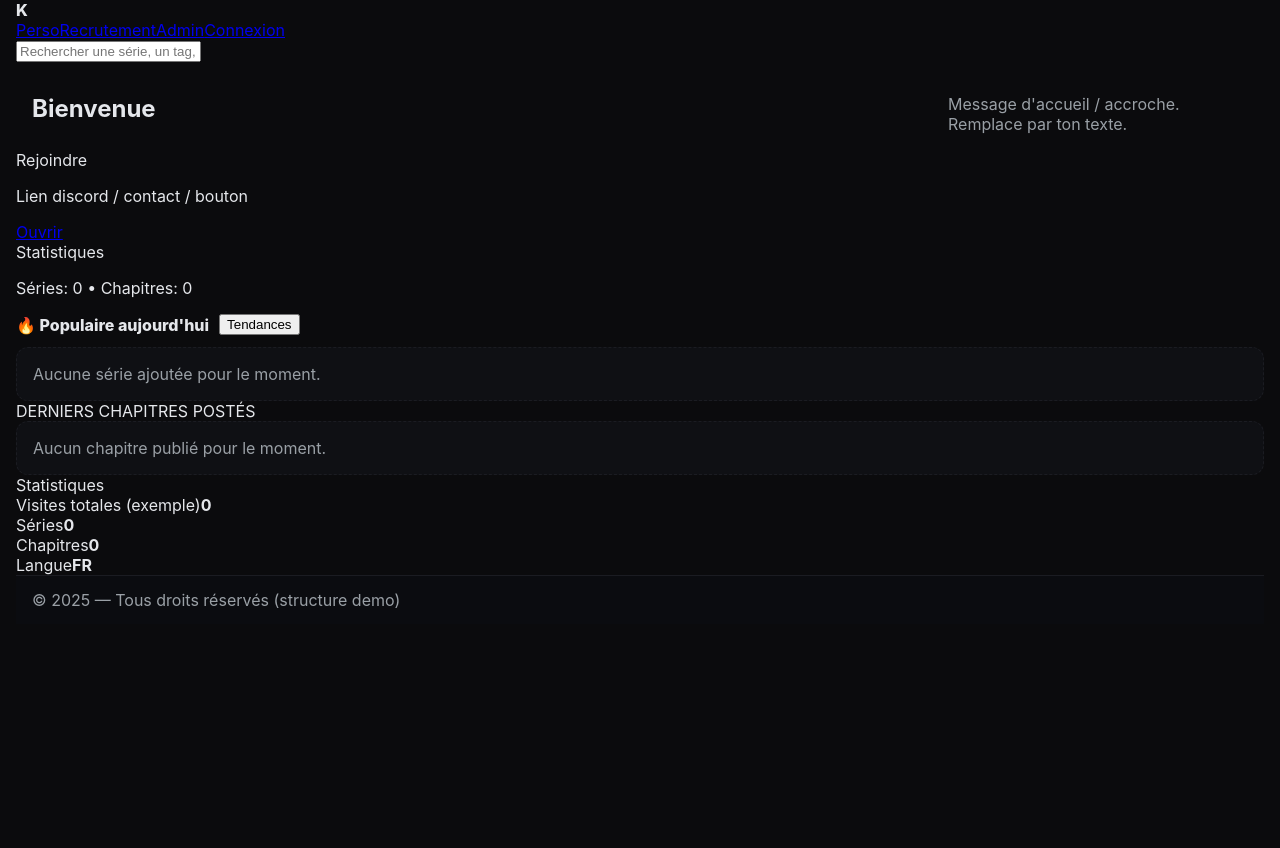
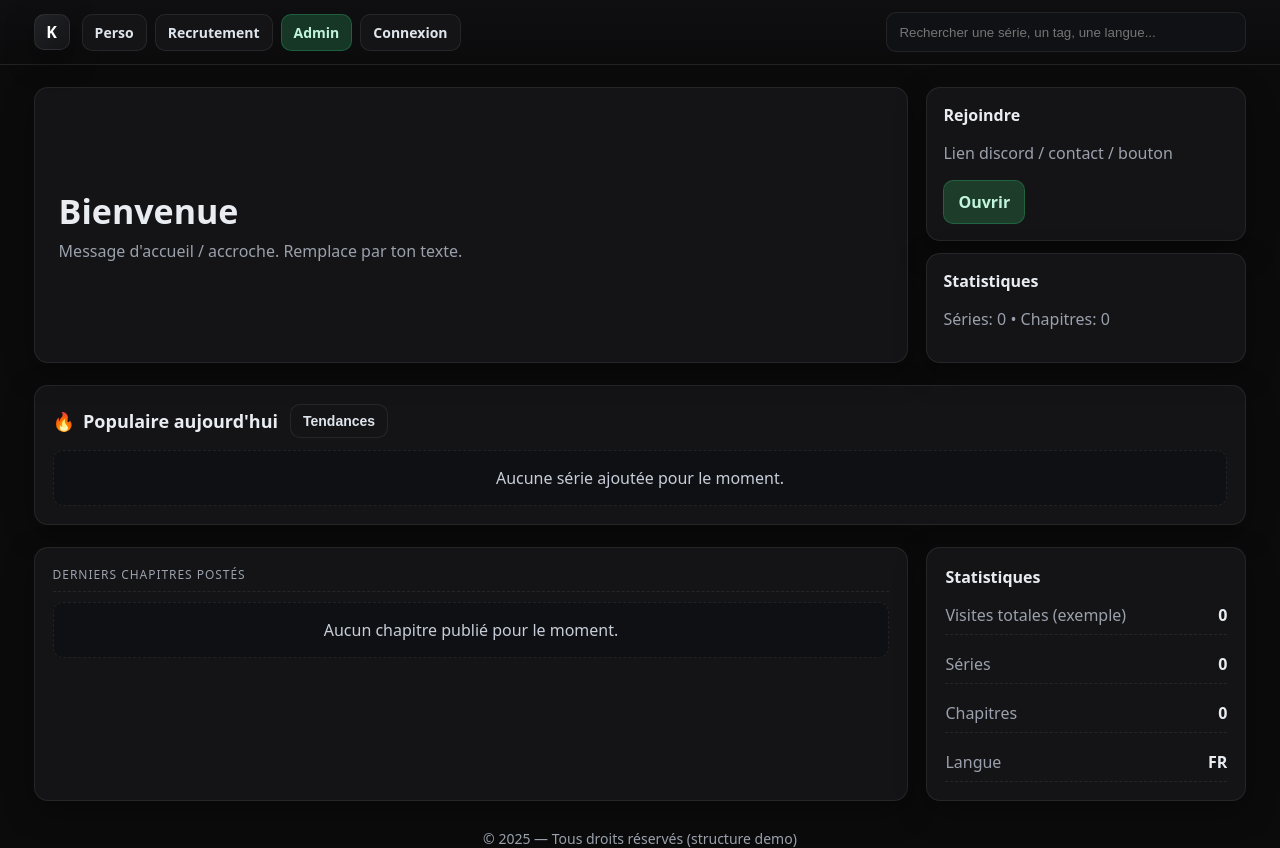
Before and after one commit to YungFritz/kyys-letters, a React (Vite) app: page / in a window 1280 px wide. Before the commit the page ends 800 px from the top, so only its background shows below. Built offline with nearby package versions, Linux system fonts and the light colour scheme.

Commit message:
Refactor CSS variables and layout styles

```diff
--- a/src/index.css
+++ b/src/index.css
@@ -1,65 +1,276 @@
-:root {
-  --bg: #0b0b0d;
-  --panel: #101116;
-  --panel-2: #0e0f13;
-  --stroke: #1b1c22;
-  --text: #e5e7eb;
-  --muted: #9aa0a6;
-  --accent: #9ef9b3;
+/* ===== Variables & base ===== */
+:root{
+  --bg: #0b0b0c;
+  --panel: #141416;
+  --panel-2: #17181a;
+  --border: rgba(255,255,255,.08);
+  --muted: #9aa1ac;
+  --text: #e9edf2;
+  --accent: #29a86b;
+  --accent-2: #2f8fff;
+  --shadow: 0 10px 30px rgba(0,0,0,.35);
 }
 
-* { box-sizing: border-box; }
-html, body, #root { height: 100%; }
-body { margin: 0; background: var(--bg); color: var(--text); font-family: Inter, ui-sans-serif, system-ui, -apple-system, Segoe UI, Roboto, Ubuntu, Cantarell, Noto Sans, Helvetica, Arial, "Apple Color Emoji","Segoe UI Emoji"; }
+*{ box-sizing:border-box; }
+html, body, #root{ height:100%; }
+body{
+  margin:0;
+  background: var(--bg);
+  color: var(--text);
+  font-family: system-ui, -apple-system, Segoe UI, Roboto, Inter, Arial, sans-serif;
+  -webkit-font-smoothing: antialiased;
+  -moz-osx-font-smoothing: grayscale;
+}
 
-.site { min-height: 100vh; display: flex; flex-direction: column; }
+.muted{ color: var(--muted); }
 
-/* Header */
-.header {
-  position: sticky; top: 0; z-index: 10;
-  display: flex; align-items: center; justify-content: space-between;
-  padding: 12px 16px; border-bottom: 1px solid var(--stroke);
-  background: linear-gradient(180deg, #0d0e12 0%, #0b0c10 100%);
+/* ===== Layout ===== */
+.container{
+  /* largeur qui ne “s’étire” pas */
+  max-width: 1280px;
+  width: min(96vw, 1280px);
+  margin: 0 auto;
+  padding: 0 8px;
 }
-.brand { display: flex; align-items: center; gap: 10px; font-weight: 800; }
-.logo { width: 36px; height: 36px; border-radius: 10px; display: grid; place-items: center; background: #0e0f13; border: 1px solid #171820; }
-.title { font-size: 16px; }
-.nav { display: flex; gap: 10px; align-items: center; }
-.nav-link { color: var(--muted); text-decoration: none; padding: 6px 10px; border-radius: 8px; }
-.nav-link:hover { background: #12131a; }
-.nav-btn { color: #a7f3d0; font-weight: 600; border: 1px solid #2b4c18; background: #0c1409; padding: 6px 12px; border-radius: 8px; text-decoration: none; }
-.nav-btn:hover { background: #18361c; }
 
-/* Hero */
-.hero { display: grid; grid-template-columns: 1fr 300px; gap: 16px; padding: 16px; }
-.hero-left { border: 1px solid var(--stroke); background: var(--panel); border-radius: 18px; padding: 16px; }
-.hero-title { margin: 0 0 6px 0; }
-.hero-sub { margin: 0; color: var(--muted); }
-.hero-right .side-card { border: 1px solid var(--stroke); background: var(--panel-2); border-radius: 16px; padding: 14px; }
-.side-title { font-weight: 800; margin-bottom: 8px; }
-.side-line { display: flex; justify-content: space-between; color: var(--muted); margin-top: 8px; }
+.page-root{ min-height:100%; }
 
-/* Main */
-.container { padding: 0 16px 16px; }
-.section-header { display: flex; align-items: center; gap: 10px; margin: 12px 0; }
-.section-title { font-weight: 800; }
-.grid-cards { display: grid; grid-template-columns: repeat(6, minmax(0, 1fr)); gap: 12px; }
-.card { border: 1px solid var(--stroke); background: #0f1116; border-radius: 16px; overflow: hidden; }
-.cover { aspect-ratio: 3 / 4; background: #12131a; display: grid; place-items: center; color: var(--muted); }
-.cover img { width: 100%; height: 100%; object-fit: cover; display: block; }
-.no-cover { color: var(--muted); font-size: 24px; }
-.card-body { padding: 10px; }
-.card-title { font-weight: 800; }
-.card-meta { display: flex; align-items: center; gap: 8px; color: var(--muted); }
-.card-meta .eye { width: 18px; height: 18px; display: grid; place-items: center; background: #0b0b0b; border-radius: 6px; border: 1px solid rgba(255,255,255,0.04); }
+/* ===== Header ===== */
+.site-header{
+  position: sticky;
+  top: 0;
+  z-index: 50;
+  background: linear-gradient(180deg, #0f0f11 0%, #0b0b0c 100%);
+  border-bottom: 1px solid var(--border);
+  backdrop-filter: blur(6px);
+}
+.header-inner{
+  height: 64px;
+  display:flex;
+  align-items:center;
+  gap: 12px;
+}
+.brand{
+  width:36px; height:36px;
+  border-radius:10px;
+  display:grid; place-items:center;
+  font-weight:800;
+  color:#fff;
+  background: linear-gradient(135deg,#202227,#141416);
+  border:1px solid var(--border);
+  box-shadow: var(--shadow);
+}
+.top-nav{
+  display:flex; gap:8px;
+}
+.chip{
+  appearance:none;
+  border:1px solid var(--border);
+  background: var(--panel);
+  color:#dfe5ec;
+  padding:8px 12px;
+  border-radius:10px;
+  text-decoration:none;
+  font-weight:600;
+  font-size:14px;
+}
+.chip:hover{ filter:brightness(1.08); }
+.chip-accent{
+  background: #173726;
+  border-color: rgba(41,168,107,.35);
+  color:#bff3da;
+}
 
-/* Empty */
-.empty { color: var(--muted); border: 1px dashed var(--stroke); background: #0f1014; padding: 16px; border-radius: 12px; }
+.search-wrap{ margin-left:auto; }
+.search-input{
+  width: 360px;
+  max-width: 52vw;
+  background: #101114;
+  border:1px solid var(--border);
+  color:#eaeef4;
+  height:40px;
+  border-radius:10px;
+  padding:0 12px;
+}
+@media (max-width: 900px){
+  .search-input{ width:220px; }
+}
+@media (max-width: 700px){
+  .search-wrap{ display:none; }
+}
 
-/* Footer */
-.footer { margin-top: auto; padding: 14px 16px; border-top: 1px solid var(--stroke); color: var(--muted); background: #0b0c10; }
+/* ===== Panels / Cards ===== */
+.panel{
+  background: var(--panel);
+  border: 1px solid var(--border);
+  border-radius: 14px;
+  box-shadow: var(--shadow);
+  padding: 18px;
+}
 
-/* Responsive */
-@media (max-width: 1200px) { .grid-cards { grid-template-columns: repeat(4, 1fr); } }
-@media (max-width: 900px)  { .hero { grid-template-columns: 1fr; } .grid-cards { grid-template-columns: repeat(3, 1fr); } }
-@media (max-width: 600px)  { .grid-cards { grid-template-columns: repeat(2, 1fr); } }
+.panel-title{
+  font-weight: 800;
+  margin-bottom: 8px;
+}
+
+.btn-accent{
+  display:inline-block;
+  background: #1d3c2a;
+  color:#c2f5de;
+  border:1px solid rgba(41,168,107,.35);
+  padding:10px 14px;
+  border-radius:10px;
+  text-decoration:none;
+  font-weight:700;
+}
+.btn-accent:hover{ filter:brightness(1.1); }
+
+/* hero bloc + side */
+.grid-hero{
+  display:grid;
+  grid-template-columns: 1fr 320px;
+  gap: 18px;
+  margin-top: 22px;
+}
+.hero{
+  min-height: 120px;
+  display:flex;
+  flex-direction:column;
+  justify-content:center;
+  padding:24px;
+}
+.hero-title{
+  margin:0 0 6px 0;
+  font-size: clamp(24px, 3vw, 34px);
+  font-weight: 800;
+}
+.hero-sub{ margin:0; color:var(--muted); }
+.stack{ display:grid; gap:12px; }
+.side .panel{ padding:16px; }
+
+/* sections */
+.section{ margin-top: 22px; }
+.section-header{
+  display:flex; align-items:center; gap:12px;
+  margin-bottom: 12px;
+}
+.section-title{
+  font-weight:800; font-size:18px;
+  display:flex; align-items:center; gap:8px;
+}
+.emoji{ font-size: 18px; }
+
+/* grid cartes populaires */
+.grid-cards{
+  display:grid;
+  grid-template-columns: repeat(4, 1fr);
+  gap: 14px;
+}
+@media (max-width: 1100px){
+  .grid-cards{ grid-template-columns: repeat(3, 1fr); }
+}
+@media (max-width: 800px){
+  .grid-cards{ grid-template-columns: repeat(2, 1fr); }
+}
+@media (max-width: 520px){
+  .grid-cards{ grid-template-columns: 1fr; }
+}
+
+/* carte série */
+.card-link{ text-decoration:none; color:inherit; }
+.card{
+  background: var(--panel-2);
+  border:1px solid var(--border);
+  border-radius:12px;
+  overflow:hidden;
+  display:flex; flex-direction:column;
+  min-height: 220px;
+}
+.card-cover{
+  height: 180px;
+  background: #0f1013;
+  display:grid; place-items:center;
+  color:#aeb6c3;
+  border-bottom:1px solid var(--border);
+}
+.card-cover img{
+  width:100%; height:100%; object-fit:cover;
+}
+.card-body{ padding:12px; display:grid; gap:6px; }
+.card-title{ font-weight:800; }
+.card-meta{
+  display:flex; align-items:center; gap:8px;
+  justify-content: space-between;
+}
+.pill{
+  display:inline-block;
+  background:#10161f;
+  border:1px solid var(--border);
+  padding:4px 8px;
+  border-radius:999px;
+  font-size:12px;
+  color:#cdd5df;
+}
+
+/* derniers chapitres + stats */
+.grid-latest{
+  display:grid;
+  grid-template-columns: 1fr 320px;
+  gap: 18px;
+  margin-top: 22px;
+}
+@media (max-width: 900px){
+  .grid-hero, .grid-latest{
+    grid-template-columns: 1fr;
+  }
+}
+
+.section-caption{
+  font-size:12px;
+  color:var(--muted);
+  letter-spacing:.08em;
+  text-transform:uppercase;
+  margin-bottom: 10px;
+  border-bottom:1px dashed var(--border);
+  padding-bottom:8px;
+}
+
+.grid-latest-cards{
+  display:grid;
+  grid-template-columns: repeat(4, 1fr);
+  gap: 14px;
+}
+@media (max-width: 1100px){
+  .grid-latest-cards{ grid-template-columns: repeat(3, 1fr); }
+}
+@media (max-width: 800px){
+  .grid-latest-cards{ grid-template-columns: repeat(2, 1fr); }
+}
+@media (max-width: 520px){
+  .grid-latest-cards{ grid-template-columns: 1fr; }
+}
+
+.stats-list{ display:grid; gap:10px; }
+.stats-row{
+  display:flex; justify-content:space-between; align-items:center;
+  border-bottom:1px dashed var(--border);
+  padding:8px 0;
+}
+
+/* état vide */
+.empty{
+  background: #0f1013;
+  border:1px dashed var(--border);
+  border-radius:10px;
+  padding:16px;
+  text-align:center;
+  color:#c7ced9;
+}
+
+/* footer */
+.footer{
+  margin: 28px 0 32px;
+  text-align:center;
+  font-size: 14px;
+  color: var(--muted);
+}
```
